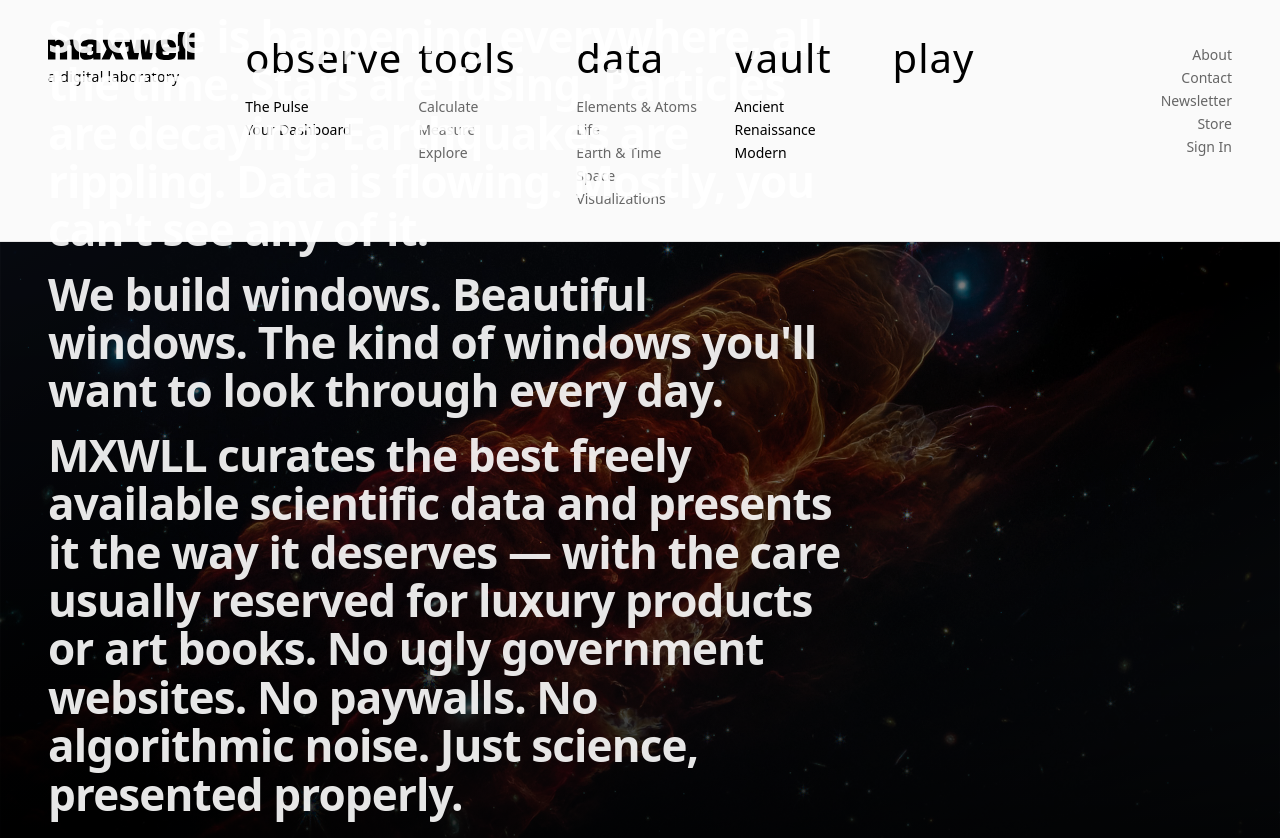
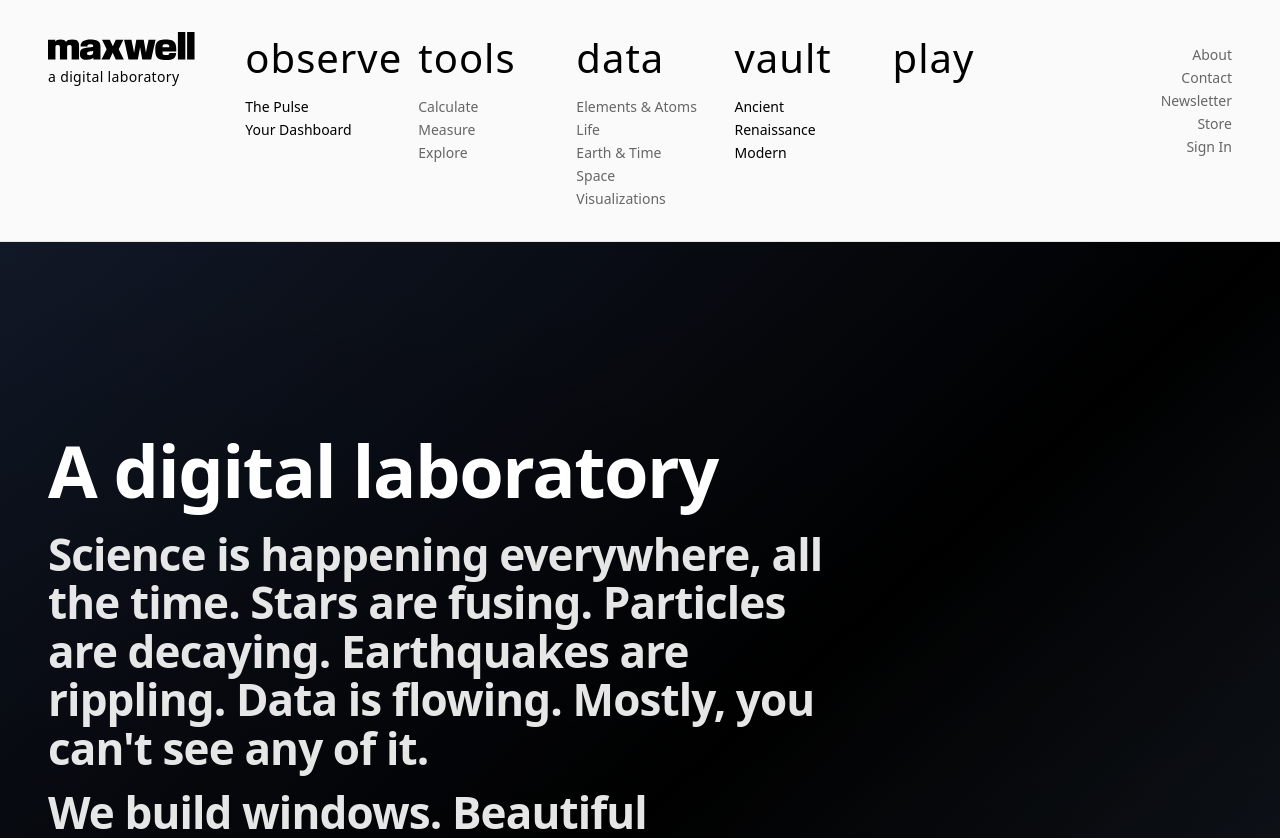
Before and after one commit to Axisophy/maxwell, a Next.js app: page / in a window 1280 px wide. Shown: the top 838 px of the page. Built offline with nearby package versions, Linux system fonts and the light colour scheme; a web font is replaced by a local one.

Commit message:
more homepage tweaks re header overlap issues

```diff
--- a/src/app/page.tsx
+++ b/src/app/page.tsx
@@ -120,10 +120,11 @@ export default function HomePage() {
       {/* NO mobile top padding here - hero goes full bleed */}
 
       {/* HERO SECTION */}
-      <section className="relative h-[80vh] min-h-[500px] bg-black pt-14 md:pt-0">
+      {/* pt-20 for mobile header (~80px), md:pt-48 for desktop header with submenus (~192px) */}
+      <section className="relative min-h-screen bg-black pt-20 md:pt-48 pb-12 md:pb-16 flex flex-col justify-end">
         {/* Hero image background */}
         <div className="absolute inset-0 bg-gradient-to-br from-gray-900 via-black to-gray-800">
-          {
+          {/* Uncomment when image exists:
           <Image
             src="/assets/homepage/homepage_hero_supernova.jpg"
             alt="Supernova remnant from JWST"
@@ -131,15 +132,14 @@ export default function HomePage() {
             className="object-cover opacity-60"
             priority
           />
-          }
+          */}
         </div>
 
         {/* Gradient overlay for text readability */}
         <div className="absolute inset-0 bg-gradient-to-t from-black/80 via-black/20 to-transparent" />
 
-        {/* Hero content */}
-        <div className="relative h-full flex items-end">
-          <div className="px-8 lg:px-12 pb-12 md:pb-16 max-w-4xl">
+        {/* Hero content - at bottom of section */}
+        <div className="relative px-8 lg:px-12 max-w-4xl">
           <h1
             className="text-white text-4xl md:text-6xl lg:text-7xl font-bold leading-[1.1] mb-6"
             style={{ letterSpacing: '-0.02em' }}
@@ -161,7 +161,6 @@ export default function HomePage() {
               No paywalls. No algorithmic noise. Just science, presented properly.
             </span>
           </p>
-          </div>
         </div>
       </section>
 
```
Lines whose indentation alone changed are shown as unchanged.
